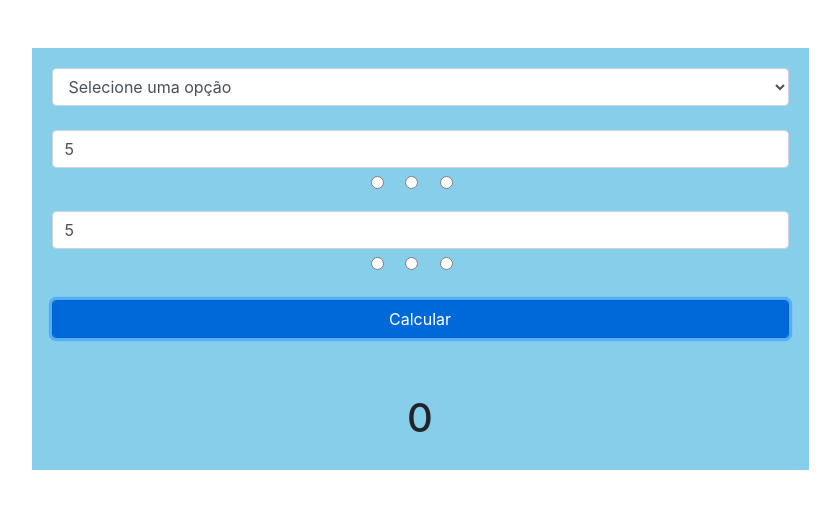
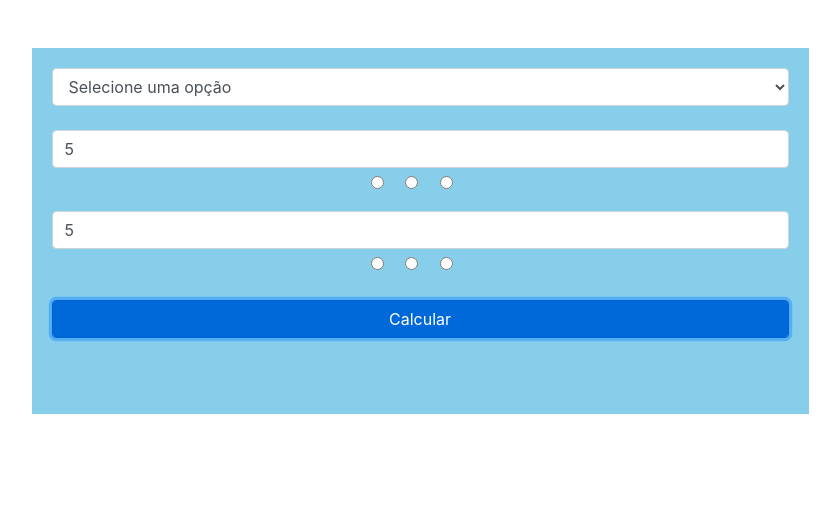
Before and after one commit to mateuscardoso99/calceletricajs, a plain HTML site: page index.html in a window 1280 px wide. Both pictures are taken after typing "5", "5" into the empty fields and a click on the button "Calcular". Shown: the whole page, without its empty margins (220-1060 px from the left). Drawn offline with nearby package versions, Linux system fonts and the light colour scheme.

Commit message:
Update index.html

```diff
--- a/index.html
+++ b/index.html
@@ -162,7 +162,7 @@
 		const numero1 = document.getElementById('num1').value
 		const numero2 = document.getElementById('num2').value
 
-		let total = 0
+		let total = ''
 
 		if(selecionado === 'Corrente'){
 			if (radio1.checked) {
```
